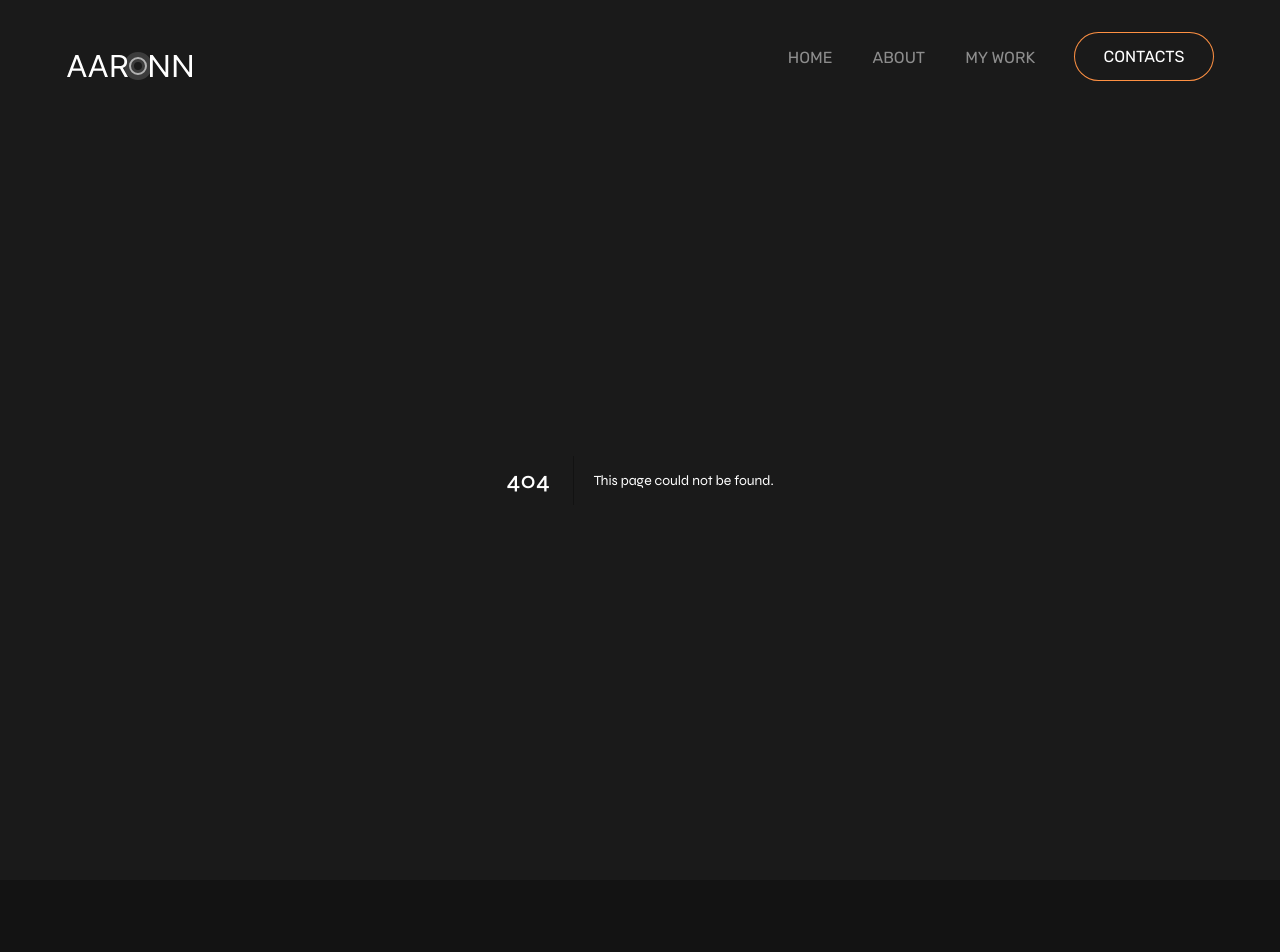
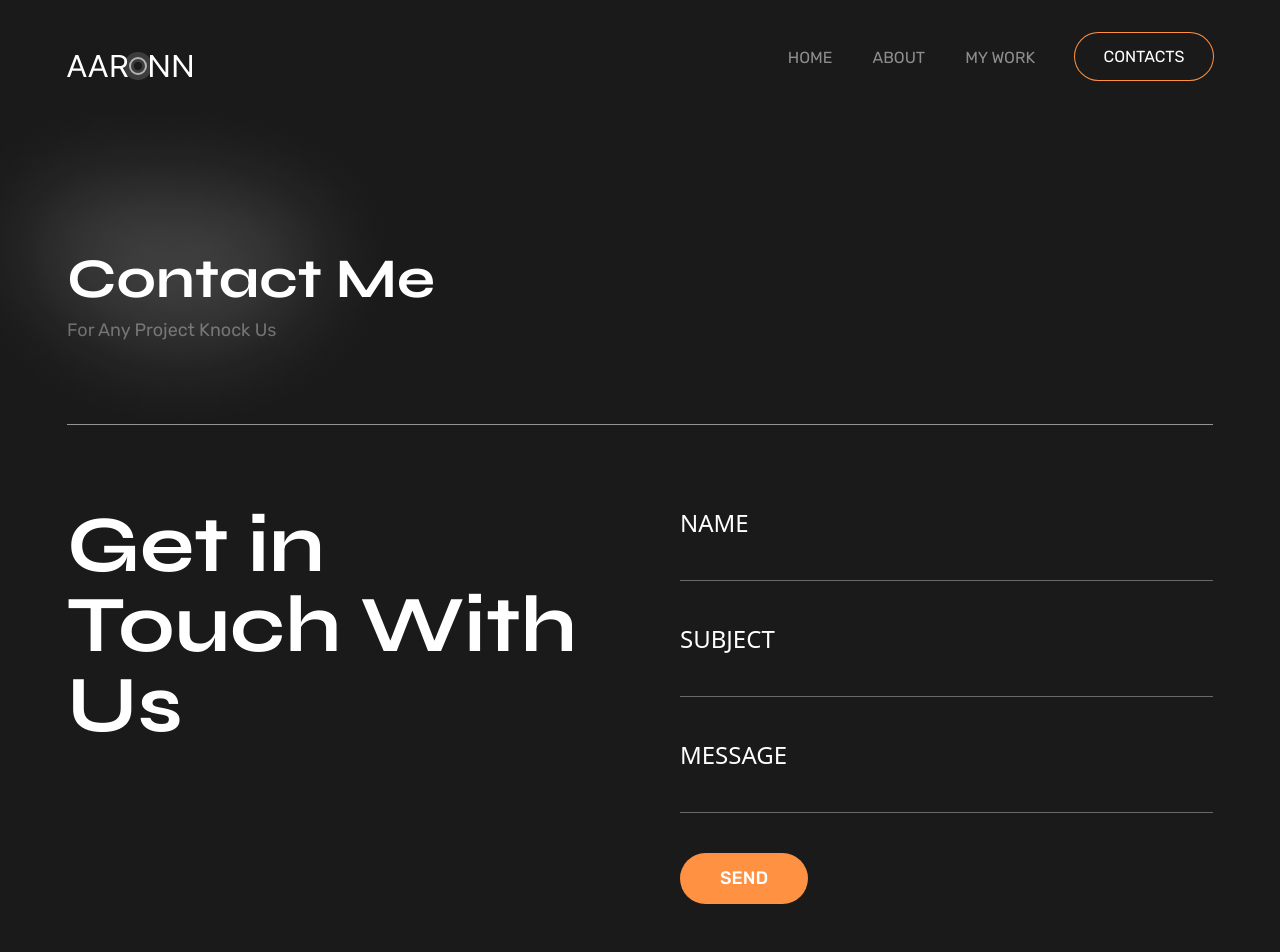
Before and after one commit to AbidHasanPiash/assessment-for-nnsel, a Next.js app: page /contact in a window 1280 px wide. Before the commit this address had no page. Shown: the top 952 px of the page. Built offline with nearby package versions, Linux system fonts and the light colour scheme.

Commit message:
Add Contact page with form handling; enhance Button and global styles for input and label

```diff
--- /dev/null
+++ b/app/contact/page.tsx
@@ -0,0 +1,41 @@
+'use client'
+import PageHead from '@/components/common/PageHead'
+import React from 'react'
+
+export default function ContactPage() {
+    const handleSubmit = (e: React.FormEvent<HTMLFormElement>) => {
+        e.preventDefault();
+        console.log('Send Succesfull');
+    }
+    return (
+        <div className='space-y-20 py-40'>
+            <PageHead title='Contact Me' description='For Any Project Knock Us' />
+
+            <div className='grid grid-cols-2 gap-20 place-content-center'>
+                <h1 className='text-[80px]'>
+                    Get in Touch With Us
+                </h1>
+                <form onSubmit={handleSubmit} className='flex flex-col space-y-10'>
+                    <div>
+                        <label htmlFor="name">Name</label>
+                        <input id='name'/>
+                    </div>
+
+                    <div>
+                        <label htmlFor="subject">Subject</label>
+                        <input id='subject'/>
+                    </div>
+
+                    <div>
+                        <label htmlFor="message">Message</label>
+                        <input id='message'/>
+                    </div>
+                    <button type='submit' className='w-fit px-10 py-3 uppercase bg-brand rounded-full'>
+                        <p>Send</p>
+                    </button>
+                </form>
+            </div>
+
+        </div>
+    )
+}
--- a/app/globals.css
+++ b/app/globals.css
@@ -30,6 +30,14 @@
   button {
     @apply text-[16px] font-rubik leading-snug font-medium;
   }
+
+  input {
+    @apply block w-full h-10 bg-transparent outline-none border-b border-secondary-light focus:border-secondary-white;
+  }
+
+  label {
+    @apply block w-full text-[24px] uppercase;
+  }
 }
 
 @layer utilities {
--- a/components/common/Button.tsx
+++ b/components/common/Button.tsx
@@ -1,31 +1,29 @@
 import React from "react";
 import { cn } from "@/utils/cn"; // Adjust the import path as needed
 
-interface ButtonProps {
+interface ButtonProps
+  extends React.ButtonHTMLAttributes<HTMLButtonElement> {
   children: React.ReactNode; // Accepts text, icon, or both
   variant?: "solid" | "outlined"; // Solid or outlined button
-  onClick?: () => void; // Optional click handler
   className?: string; // Additional custom classes
 }
 
 export default function Button({
   children,
   variant = "solid",
-  onClick,
   className,
+  ...props // Collect other button attributes like type, disabled, etc.
 }: ButtonProps) {
   return (
     <button
-      onClick={onClick}
+      {...props} // Spread the additional props here
       className={cn(
         "w-fit text-[13px] text-white py-6 px-8 rounded-full flex items-center justify-center transition-all",
-        variant === "solid"
-          ? "bg-brand"
-          : "border border-brand",
+        variant === "solid" ? "bg-brand" : "border border-brand",
         className
       )}
     >
-      {children && children}
+      {children}
     </button>
   );
 }
```
